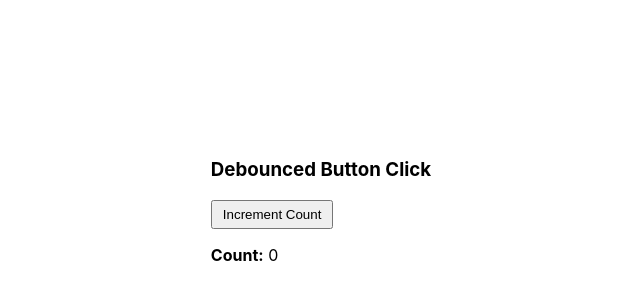
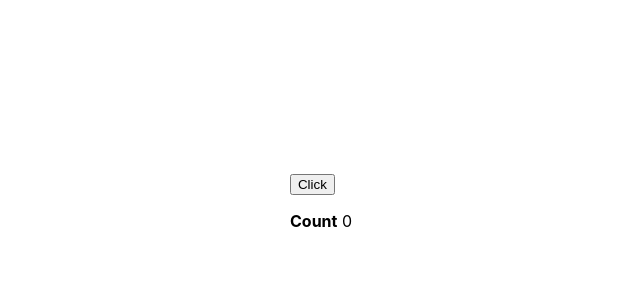
Before and after one commit to AdityaSharma224/Javascript-core, a React (Create React App) app in the folder interview-problems/: page / in a window 1280 px wide. Shown: the part 190-490 px from the top of the page, without its empty margins (319-959 px from the left). Built offline with nearby package versions, Linux system fonts and the light colour scheme; the HTML template or start-up script is replaced by a standard one.

Commit message:
throttle

```diff
--- a/interview-problems/src/App.js
+++ b/interview-problems/src/App.js
@@ -1,11 +1,12 @@
 import React, { useState, useEffect, useCallback } from 'react';
-import DebounceExample from './components/debounce';
+import DebounceCounter from './components/debounce-counter';
+import ThrottleCounter from './components/throttle-counter';
 
 function App() {
 
   return (
     <div style={{ display:'flex',height:'100vh',alignItems:'center',justifyContent:'center' }}>
-     <DebounceExample/>
+     <ThrottleCounter/>
     </div>
   );
 }
--- /dev/null
+++ b/interview-problems/src/components/debounce-counter.jsx
@@ -0,0 +1,29 @@
+import React, { useState, useEffect, useCallback } from "react";
+
+function DebounceCounter() {
+  const [count, setCount] = useState(0);
+
+  const debounce = (func, delay) => {
+    let timer;
+    return (...args) => {
+      clearTimeout(timer); // ensure that any previosuly set timer is cleared before setting a new one
+      timer = setTimeout(() => {
+        func(...args);
+      }, delay);
+    };
+  };
+  const handleOnClick = debounce(() => {
+    setCount((counter) => counter + 1);
+  }, 1000);
+
+  return (
+    <div style={{ padding: "20px" }}>
+      <button onClick={handleOnClick}>{"Click"}</button>
+      <p>
+        <strong>Count</strong> {count}
+      </p>
+    </div>
+  );
+}
+
+export default DebounceCounter;
--- a/interview-problems/src/components/debounce.jsx
+++ /dev/null
@@ -1,36 +0,0 @@
-import React, { useState, useEffect, useCallback } from "react";
-
-function DebounceExample() {
-const [count, setCount] = useState(0);
-
-  const debounce = (func, delay) => {
-    let timer;
-    return (...args) => {
-      clearTimeout(timer);
-      timer = setTimeout(() => {
-        func(...args);
-      }, delay);
-    };
-  };
-
-  const handleClick = useCallback(
-    debounce(() => {
-      setCount((prevCount) => prevCount + 1);
-    }, 300),
-    []
-  );
-
-  return (
-    <div style={{ padding: '20px' }}>
-      <h3>Debounced Button Click</h3>
-      <button onClick={handleClick} style={{ padding: '5px 10px' }}>
-        Increment Count
-      </button>
-      <p>
-        <strong>Count:</strong> {count}
-      </p>
-    </div>
-  );
-}
-
-export default DebounceExample;
--- /dev/null
+++ b/interview-problems/src/components/throttle-counter.jsx
@@ -0,0 +1,31 @@
+import React, { useState, useEffect, useCallback } from "react";
+
+function ThrottleCounter() {
+  const [count, setCount] = useState(0);
+
+  const throttle = (func, limit) => {
+    let inThrottle;
+    return (...args) => {
+      if (!inThrottle) {
+        func(...args);
+        inThrottle = true;
+        setTimeout(() => (inThrottle = false), limit);
+      }
+    };
+  };
+
+  const increment = () => setCount((counter) => counter + 1);
+
+  const throttleIncrement = useCallback(throttle(increment, 1000), []);
+
+  return (
+    <div style={{ padding: "20px" }}>
+      <button onClick={throttleIncrement}>{"Click"}</button>
+      <p>
+        <strong>Count</strong> {count}
+      </p>
+    </div>
+  );
+}
+
+export default ThrottleCounter;
```
